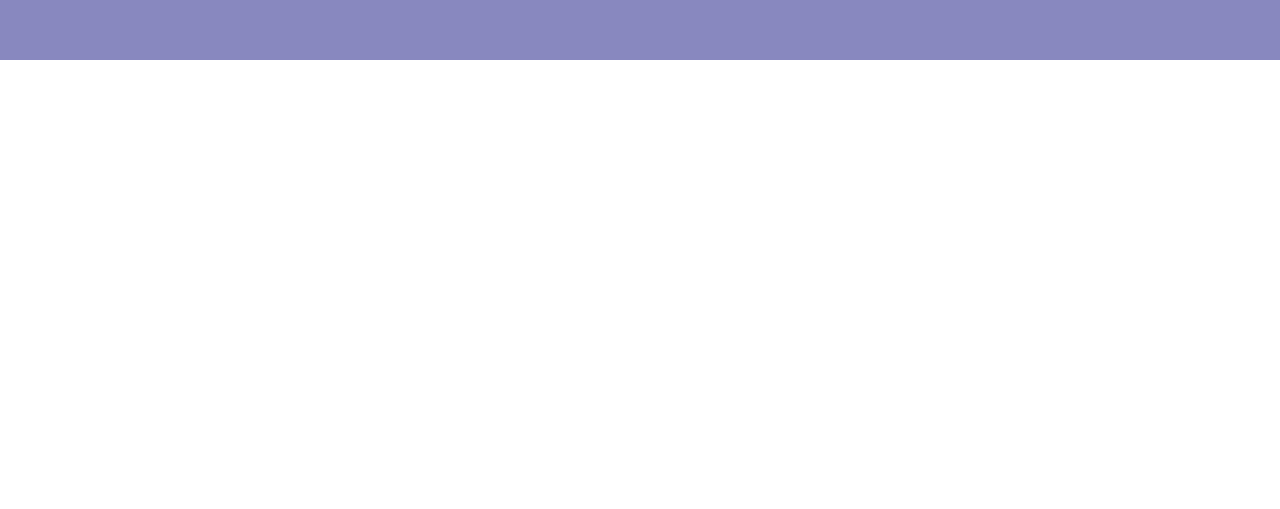
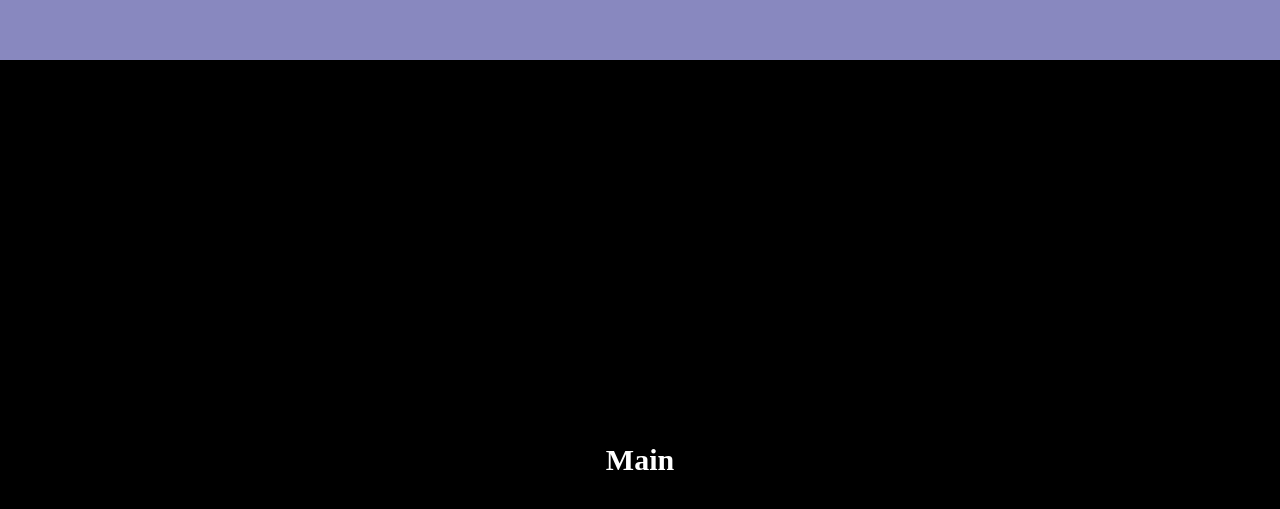
Before and after one commit to yuljul/firsttest, a plain HTML site: page index.html in a window 1280 px wide. Shown: the part 837-1346 px from the top of the page. Before the commit the page ends 897 px from the top, so only its background shows below. Drawn offline with Linux system fonts and the light colour scheme.

Commit message:
last save

```diff
--- a/index.html
+++ b/index.html
@@ -29,5 +29,8 @@
             <p class="header__content-text">FrontEnd</p>
         </div>
     </header>
+    <main class="main">
+        <h2 class="main__title">Main</h2>
+    </main>
 </body>
 </html>
--- a/styles/styles.css
+++ b/styles/styles.css
@@ -60,3 +60,16 @@ ul {
     color: black;
     font-size: 40px;
 }
+
+.main {
+    height: 100vh;
+    background: black;
+    display: flex;
+    justify-content: center;
+    align-items: center;
+}
+
+.main__title {
+    color: white;
+    font-size: 30px;
+}
```
